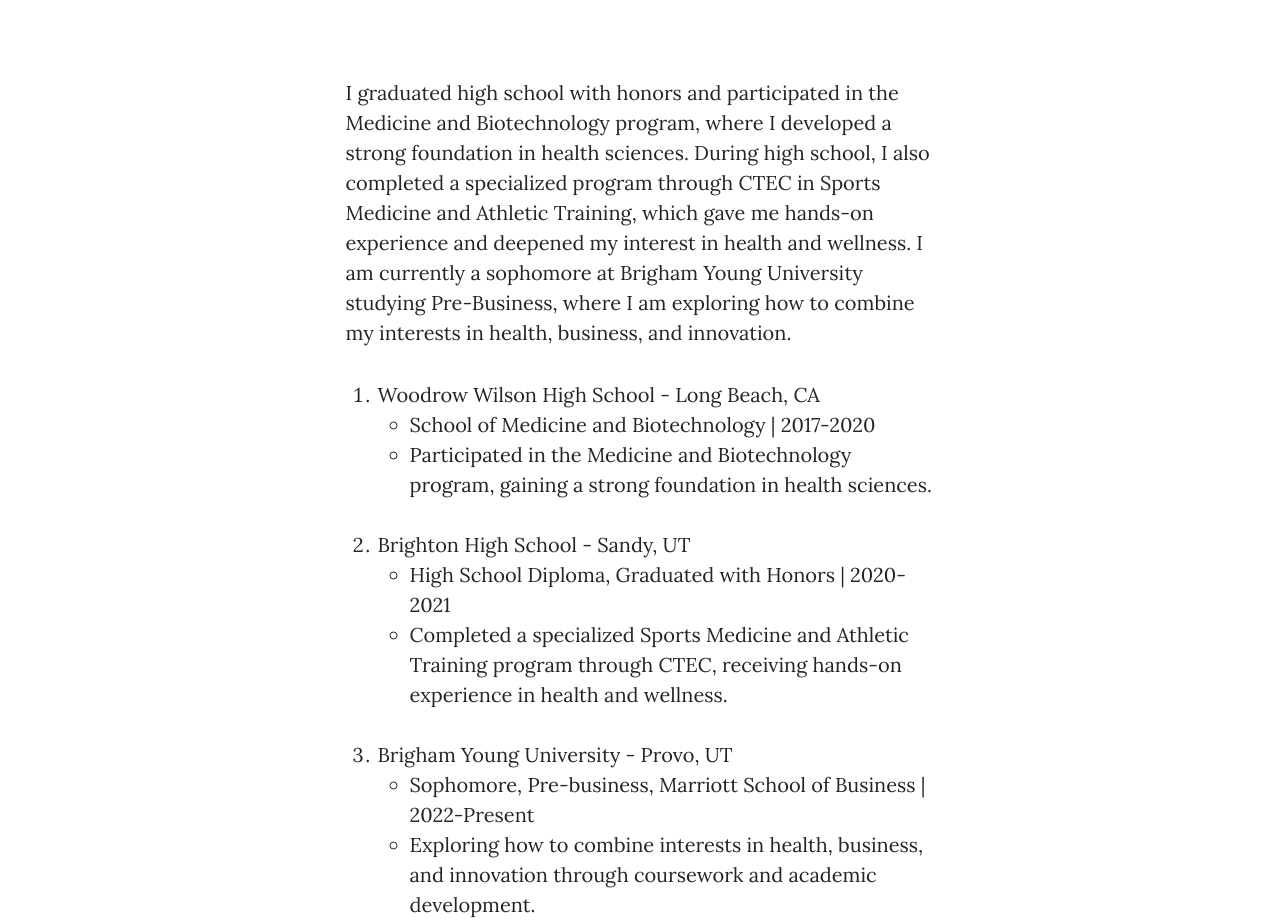
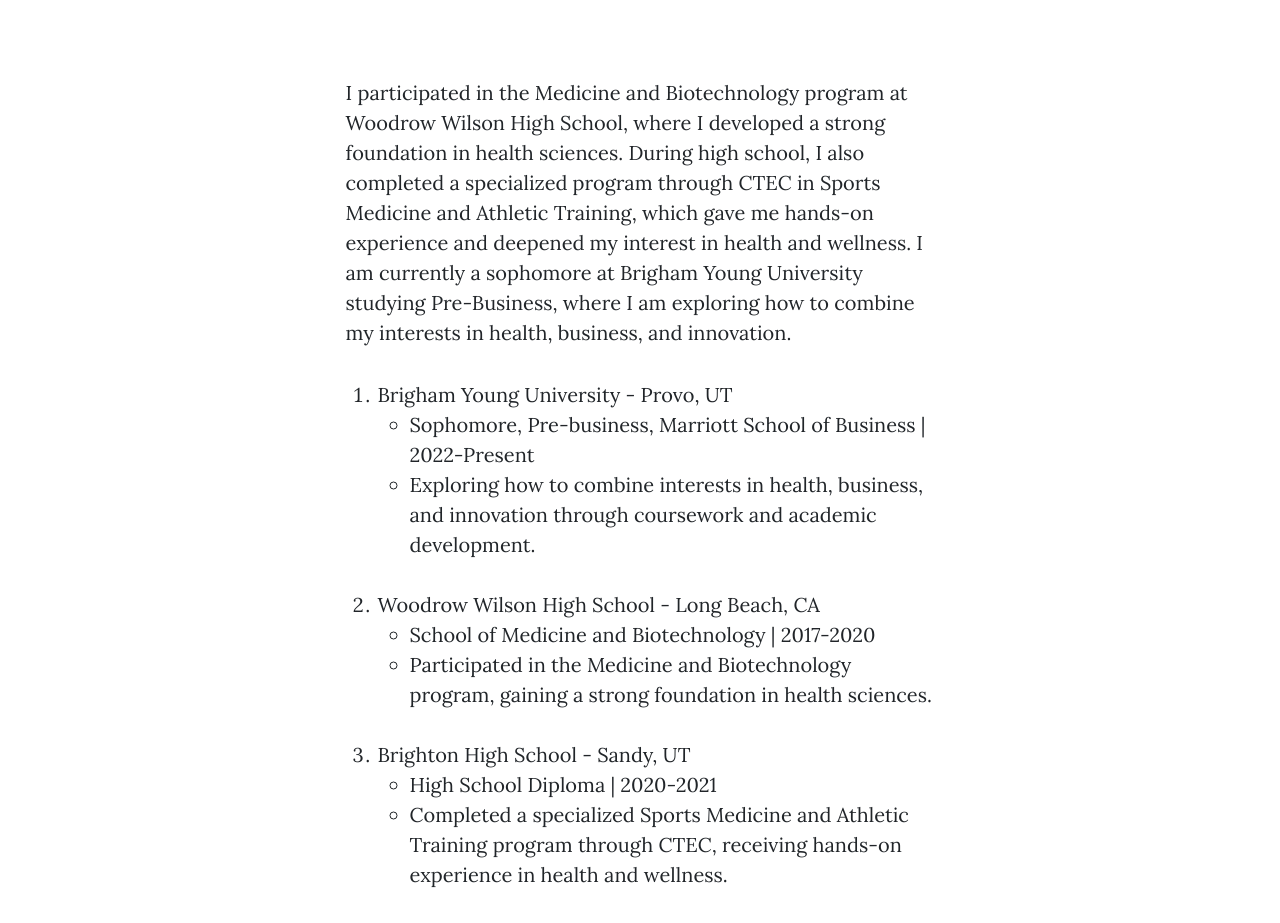
Before and after one commit to ChapanyatheStar/IS201, a plain HTML site: page education.html in a window 1280 px wide. Shown: the part 534-1457 px from the top of the page. Drawn offline with nearby package versions, Linux system fonts and the light colour scheme.

Commit message:
Update education.html

```diff
--- a/education.html
+++ b/education.html
@@ -53,8 +53,16 @@
             <div class="container px-4 px-lg-5">
                 <div class="row gx-4 gx-lg-5 justify-content-center">
                     <div class="col-md-10 col-lg-8 col-xl-7">
-                        <p>I graduated high school with honors and participated in the Medicine and Biotechnology program, where I developed a strong foundation in health sciences. During high school, I also completed a specialized program through CTEC in Sports Medicine and Athletic Training, which gave me hands-on experience and deepened my interest in health and wellness. I am currently a sophomore at Brigham Young University studying Pre-Business, where I am exploring how to combine my interests in health, business, and innovation.</p>
+                        <p>I participated in the Medicine and Biotechnology program at Woodrow Wilson High School, where I developed a strong foundation in health sciences. During high school, I also completed a specialized program through CTEC in Sports Medicine and Athletic Training, which gave me hands-on experience and deepened my interest in health and wellness. I am currently a sophomore at Brigham Young University studying Pre-Business, where I am exploring how to combine my interests in health, business, and innovation.</p>
                         <ol>
+                            <li>
+                                Brigham Young University - Provo, UT
+                                <ul>
+                                    <li>Sophomore, Pre-business, Marriott School of Business | 2022-Present</li>
+                                    <li>Exploring how to combine interests in health, business, and innovation through coursework and academic development.</li>
+                                </ul>
+                            </li>
+                               &nbsp;
                             <li>
                                 Woodrow Wilson High School - Long Beach, CA
                                 <ul>
@@ -66,16 +74,8 @@
                             <li>
                                 Brighton High School - Sandy, UT
                                 <ul>
-                                    <li>High School Diploma, Graduated with Honors | 2020-2021</li>
+                                    <li>High School Diploma | 2020-2021</li>
                                     <li>Completed a specialized Sports Medicine and Athletic Training program through CTEC, receiving hands-on experience in health and wellness.</li>
-                                </ul>
-                            </li>
-                            &nbsp;
-                            <li>
-                                Brigham Young University - Provo, UT
-                                <ul>
-                                    <li>Sophomore, Pre-business, Marriott School of Business | 2022-Present</li>
-                                    <li>Exploring how to combine interests in health, business, and innovation through coursework and academic development.</li>
                                 </ul>
                             </li>
                         </ol>
```
